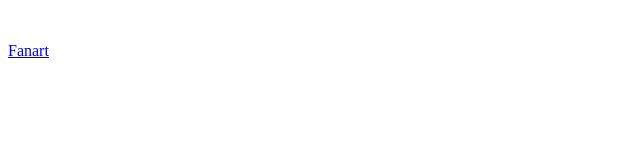
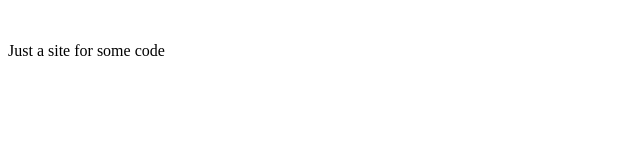
Before and after one commit to JereTR/ValiBirbhouse, a plain HTML site: page docs/index.html in a window 1280 px wide. Shown: the whole page, without its empty margins (0-640 px from the left). Drawn offline with Linux system fonts and the light colour scheme.

Commit message:
Update index.html

```diff
--- a/docs/index.html
+++ b/docs/index.html
@@ -10,8 +10,7 @@
 
 <p>&nbsp;</p>
 <p>
-<a href="fanart">Fanart</a></p>
-
+Just a site for some code
 </body>
 
 </html>
```
